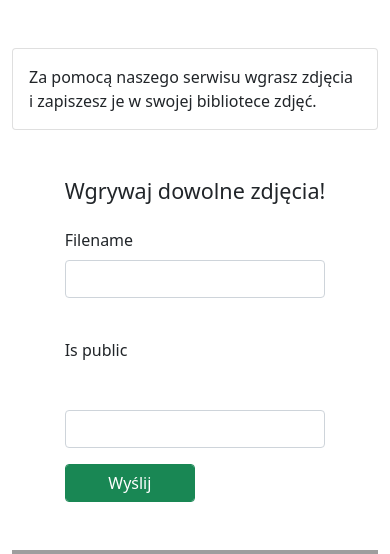
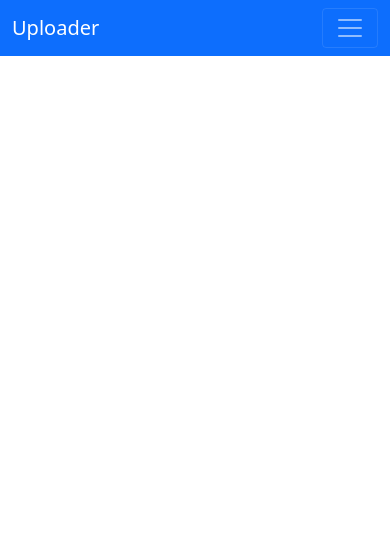
Before and after one commit to kry-ign/UploadedPhotoSymfony, a Symfony app: template symfony/templates/index/index.html.twig in a window 390 px wide. Shown: the top 554 px of the page. After the commit the page ends 56 px from the top, so only its background shows below. Run offline with Twig, Linux system fonts and the light colour scheme; the template is opened without the code that fills it, so the values that code supplies are empty; form fields are guessed from the names that the template uses; some libraries are stand-ins or nearby versions; grey boxes are pictures that could not be loaded.

Commit message:
refactoring index.html twig work

```diff
--- a/symfony/templates/base.html.twig
+++ b/symfony/templates/base.html.twig
@@ -16,3 +16,8 @@
         {% endblock %}
     </body>
 </html>
+
+<div class="container text-white">
+    <h3 class="text-center text-white h1 font-weight-lighter" style="padding-top: 120px;">Dane w chmurze</h3>
+    <p class="pt-5 pb-5 font-weight-lighter text-center">Twoje zdjęcia będą dostępne w chmurze dopóki ich nie usuniesz. Pamiętaj, że masz do nich dostęp z każdego miejsca na ziemi. Po zalogowaniu się masz pełny dostęp do swoich danych oraz zdjęć.</p>
+    <div class="row pt-5" style="padding-bottom: 120px;">
--- a/symfony/templates/index/index.html.twig
+++ b/symfony/templates/index/index.html.twig
@@ -3,135 +3,35 @@
 {% block title %}{{ parent() }} Strona główna{% endblock %}
 
 {% block body %}
-    <div class="container">
-        <div class="card mt-5">
-            <div class="card-body">
-                Za pomocą naszego serwisu wgrasz zdjęcia i zapiszesz je w swojej bibliotece zdjęć.
+    <nav class="navbar navbar-expand-lg navbar-dark bg-primary">
+        <div class="container">
+            <a class="navbar-brand" href="{{ path('index') }}">Uploader</a>
+            <button class="navbar-toggler" type="button" data-toggle="collapse" data-target="#navbarColor02" aria-controls="navbarColor02" aria-expanded="false" aria-label="Toggle navigation">
+                <span class="navbar-toggler-icon"></span>
+            </button>
+
+            <div class="collapse navbar-collapse" id="navbarColor02">
+                <ul class="navbar-nav mr-auto">
+                        <li class="nav-item">
+                        <a class="nav-link" href="#">Strona główna</a>
+                        </li>
+                        <li class="nav-item">
+                        <a class="nav-link" href="#">Najnowsze</a>
+                        </li>
+                        <li class="nav-item">
+                        <a class="nav-link" href="#">Moje zdjęcia</a>
+                        </li>
+                        <li class="nav-item">
+                            <a class="nav-link" href="#">Wyloguj się</a>
+                        </li>
+                        <li class="nav-item">
+                            <a class="nav-link" href="#">Zaloguj się</a>
+                        </li>
+                        <li class="nav-item">
+                            <a class="nav-link" href="#">Zarejestruj się</a>
+                        </li>
+                </ul>
             </div>
         </div>
-
-        <div class="row">
-            <div class="col-sm-6 col-md-6 d-flex align-items-center justify-content-center">
-                <div class="d-flex mt-5">
-                    <div class="d-flex flex-column mb-4">
-                        <h1 class="text-center mb-4 h4">Wgrywaj dowolne zdjęcia!</h1>
-                        {{ form_start(form, {'attr': {'class': 'd-flex flex-column mb-4'}}) }}
-                        {{ form_row(form.filename) }}
-                        <div class="align-self-center">
-                            {{ form_row(form.is_public, {'label_attr': {'class': 'font-weight-bold mt-4 mb-5 ml-2'}}) }}
-                        </div>
-                        <input type="submit" value="Wyślij" class="form-control btn btn-success w-50 align-self-center" />
-                        {{ form_end(form) }}
-
-                        {% for message in app.flashes('success') %}
-                            <div class="alert alert-success">
-                                {{ message }}
-                            </div>
-                        {% endfor %}
-                        {% for message in app.flashes('error') %}
-                            <div class="alert alert-danger">
-                                {{ message }}
-                            </div>
-                        {% endfor %}
-                    </div>
-                </div>
-            </div>
-
-            <div class="col-sm-6 col-md-6 mt-4">
-                <img src="{{ asset('assets/images/demo.jpg') }}" class="img-fluid" />
-            </div>
-        </div>
-
-
-        <div class="card mt-5">
-            <div class="card-header">
-                Panel użytkownika
-            </div>
-            <div class="card-body">
-                <h5 class="card-title">Załóż darmowe konto już teraz</h5>
-                <p class="card-text">Wgrywaj setki zdjęć za darmo i miej je zachowane na zawsze</p>
-                <a href="#" class="btn btn-primary">Załóż konto</a>
-            </div>
-        </div>
-
-
-        <div class="row mt-5 mb-5" style="padding-top: 80px; padding-bottom: 80px;">
-            <div class="col-sm-4">
-                <div class="d-flex flex-column align-items-center">
-                    <div><img src="{{ asset('assets/images/1.png') }}" class="img-fluid"/> </div>
-                    <div style="font-size: 24px;">Wgrywaj swoje zdjęcia</div>
-                    <p class="mt-3 text-center">Wgrywaj swoje zdjęcia bez limitu. Używaj zgodnych formatów plików zdjęciowych</p>
-                </div>
-            </div>
-            <div class="col-sm-4">
-                <div class="d-flex flex-column align-items-center">
-                    <div><img src="{{ asset('assets/images/2.png') }}" class="img-fluid"/> </div>
-                    <div style="font-size: 24px;">Darmowe konto użytkownika</div>
-                    <p class="mt-3 text-center">Załóż darmowe konto i korzystaj z niego bez limitu. Twoje zdjęcia, twoje dane.</p>
-                </div></div>
-            <div class="col-sm-4">
-                <div class="d-flex flex-column align-items-center">
-                    <div><img src="{{ asset('assets/images/3.png') }}" class="img-fluid"/> </div>
-                    <div style="font-size: 24px;">Wpływ na rozwój serwisu</div>
-                    <p class="mt-3 text-center">Miej duży wpływ na rozwój serwisu przy wgrywaniu zdjęć. Wszystko co wgrywasz publicznie ma znaczenie.</p>
-                </div>
-            </div>
-
-        </div>
-    </div>
-
-    <section class="bg-dark" style="height: 100%">
-        <div class="container text-white">
-            <h3 class="text-center text-white h1 font-weight-lighter" style="padding-top: 120px;">Dane w chmurze</h3>
-            <p class="pt-5 pb-5 font-weight-lighter text-center">Twoje zdjęcia będą dostępne w chmurze dopóki ich nie usuniesz. Pamiętaj, że masz do nich dostęp z każdego miejsca na ziemi. Po zalogowaniu się masz pełny dostęp do swoich danych oraz zdjęć.</p>
-            <div class="row pt-5" style="padding-bottom: 120px;">
-
-                <div class="col-lg-3 col-md-6">
-                    <div class="member">
-                        <div class="member-info">
-                            <div class="member-info-content">
-                                <h4>1. Zarejestruj się</h4>
-                                <span>Najpierw załóż konto w serwisie</span>
-                            </div>
-                        </div>
-                    </div>
-                </div>
-
-                <div class="col-lg-3 col-md-6">
-                    <div class="member">
-                        <div class="member-info">
-                            <div class="member-info-content">
-                                <h4>2. Zaloguj się</h4>
-                                <span>Nastepnie zaloguj się podanymi danymi podczas rejestracji</span>
-                            </div>
-                        </div>
-                    </div>
-                </div>
-
-                <div class="col-lg-3 col-md-6">
-                    <div class="member">
-                        <div class="member-info">
-                            <div class="member-info-content">
-                                <h4>3. Dodaj zdjęcie</h4>
-                                <span>Dodaj prywatne lub publiczne</span>
-                            </div>
-                        </div>
-                    </div>
-                </div>
-
-                <div class="col-lg-3 col-md-6">
-                    <div class="member">
-                        <div class="member-info">
-                            <div class="member-info-content">
-                                <h4>4. Oglądaj zdjęcia</h4>
-                                <span>Oglądaj wszystkie publiczne zdjęcia lub swoje prywatne</span>
-                            </div>
-                        </div>
-                    </div>
-                </div>
-
-            </div>
-
-        </div>
-    </section>
+    </nav>
 {% endblock %}
```
Also changed, not shown: docker-compose.yml (+4 -4 lines).
